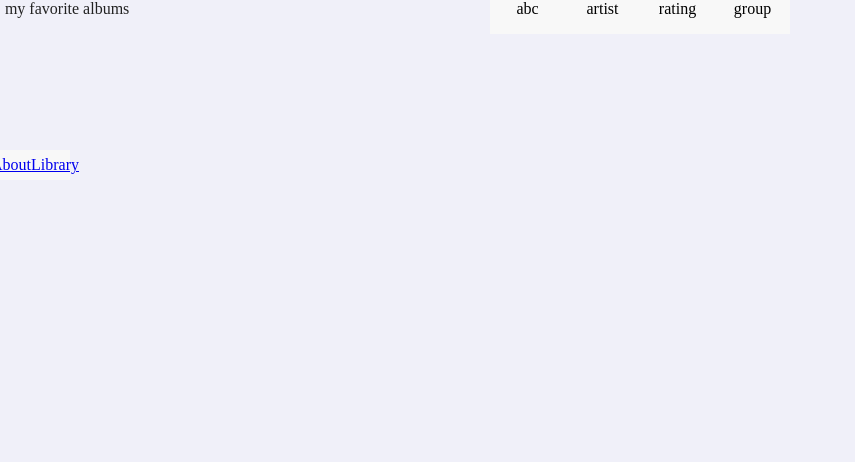
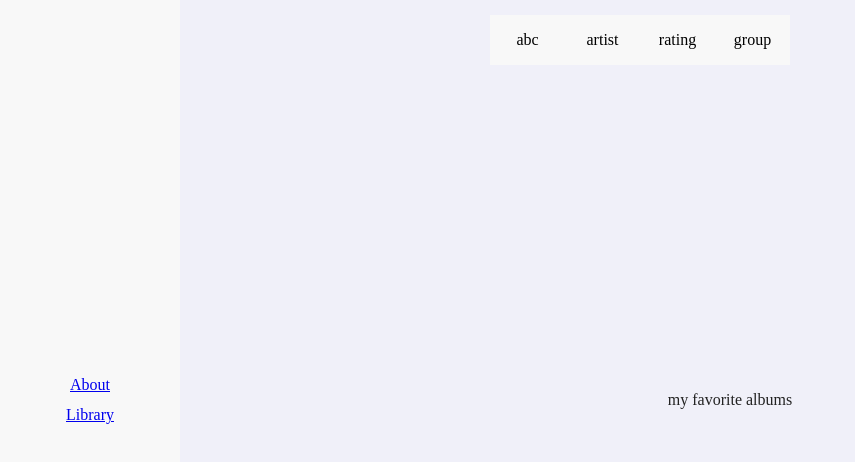
Before and after one commit to ghtea/BlueHeart, a React (Create React App) app: page / in a window 1280 px wide. Shown: the top 462 px of the page, without its empty margins (0-855 px from the left). Built offline with nearby package versions, Linux system fonts and the light colour scheme.

Commit message:
chose entire layout

```diff
--- a/public/index.html
+++ b/public/index.html
@@ -24,7 +24,7 @@
       work correctly both with client-side routing and a non-root public URL.
       Learn how to configure a non-root public URL by running `npm run build`.
     -->
-    <title>React App</title>
+    <title>Blue Heart</title>
   </head>
   <body>
     <noscript>You need to enable JavaScript to run this app.</noscript>
--- a/src/components/Arrange.js
+++ b/src/components/Arrange.js
@@ -10,19 +10,23 @@ const DivArrange = styled(Div)`
   left: 50%;
   transform: translateX(-50%);
 
+
   background-color: ${props => props.theme.COLOR_normal};
   color: ${props => props.theme.color_strong};
 
 
   flex-direction: row;
-
   height: 50px;
 
-  @media (max-width: 480px) {
+  @media (max-width: 540px) {
+  	top: 50px; /* height of nav */
+
   	width: 100%;
 	}
 
-	 @media (min-width: 481px) {
+	 @media (min-width: 541px) {
+		top: 15px;
+
 		width: 300px;
 	 }
 
--- a/src/routes/Library.js
+++ b/src/routes/Library.js
@@ -6,9 +6,24 @@ import Arrange from '../components/Arrange';
 
 
 const DivLibrary = styled(Div)`
-  display: flex;
-  flex-direction: row;
 
+
+  @media (max-width: 540px) {
+    margin-top: 30px; /* height of nav */
+
+  	width: 100%;
+	  height: 100%;
+
+	}
+
+	 @media (min-width: 541px) {
+	  margin-left: 180px; /* width of nav */
+
+		width: 100%;
+	  height: 100%;
+
+
+	 }
 
 `;
 
@@ -17,10 +32,6 @@ function Library() {
     <DivLibrary>
 
     <Arrange />
-
-    <Div style={{width: "150px"}}>
-      my favorite albums
-    </Div>
 
     <Div>
       my favorite albums
--- a/src/routes/Nav.js
+++ b/src/routes/Nav.js
@@ -5,54 +5,41 @@ import { NavLink } from 'react-router-dom';
 import {Div} from '../styles/DefaultStyles';
 
 
-const styles = {
-	heightNavItem: "30px"
-}
+
+
 
 const DivNav = styled(Div)`
   background-color: ${props => props.theme.COLOR_normal};
   color: ${props => props.theme.color_strong};
 
-  display: grid;
+
   position: fixed;
 
+  display: flex;
 
-  @media (max-width: 480px) {
 
-  	left: 50%;
-  	transform: translateX(-50%);
+  @media (max-width: 540px) {
 
   	width: 100%;
-  	height: ${styles.heightNavItem};
+  	height: 50px;
 
-
-  	grid-template-columns: 1fr;
-  	grid-template-rows: 1fr;
-
-  	grid-auto-flow: row;
-  	grid-auto-columns: 1fr;
-
+  	flex-direction: row;
 
 	}
 
-	 @media (min-width: 481px) {
-		left: 0;
-		top: 150px;
+	 @media (min-width: 541px) {
+		width: 180px;
+	  height: 100%;
 
-	  width: 70px;
-
-	  grid-template-columns: 1fr;
-  	grid-template-rows: 1fr;
-
-	  grid-auto-flow: column;
-	  grid-auto-rows: ${styles.heightNavItem};
+		flex-direction: column;
 
 	 }
 
 `;
 
+
 const DivNavItem = styled(Div)`
-	height: ${styles.heightNavItem};
+	height: 30px;
 
   @media (max-width: 480px) {
 
--- a/src/styles/DefaultStyles.js
+++ b/src/styles/DefaultStyles.js
@@ -1,33 +1,36 @@
 import styled, {createGlobalStyle} from 'styled-components';
 
  const GlobalStyle = createGlobalStyle`
-  body, #root {
+  html, body, #root {
 
     background-color: ${props => props.theme.COLOR_bg};
     color: ${props => props.theme.color_normal};
 
     width: 100%;
+    height: 100%;
+
     margin: 0;
     padding: 0;
 
   }
 
   #root {
-
+   display: flex;
   }
 
 
 
- @media (max-width:480px) {
+ @media (max-width:540px) {
   #root {
 
+    flex-direction: column;
   }
  }
 
 
- @media (min-width: 481px) {
+ @media (min-width: 541px) {
   #root {
-
+    flex-direction: row;
   }
  }
 
--- a/src/styles/themes.js
+++ b/src/styles/themes.js
@@ -2,6 +2,8 @@
 const common = {
 
     color_active: '#00B9FF'
+
+
 
 }
 
```
